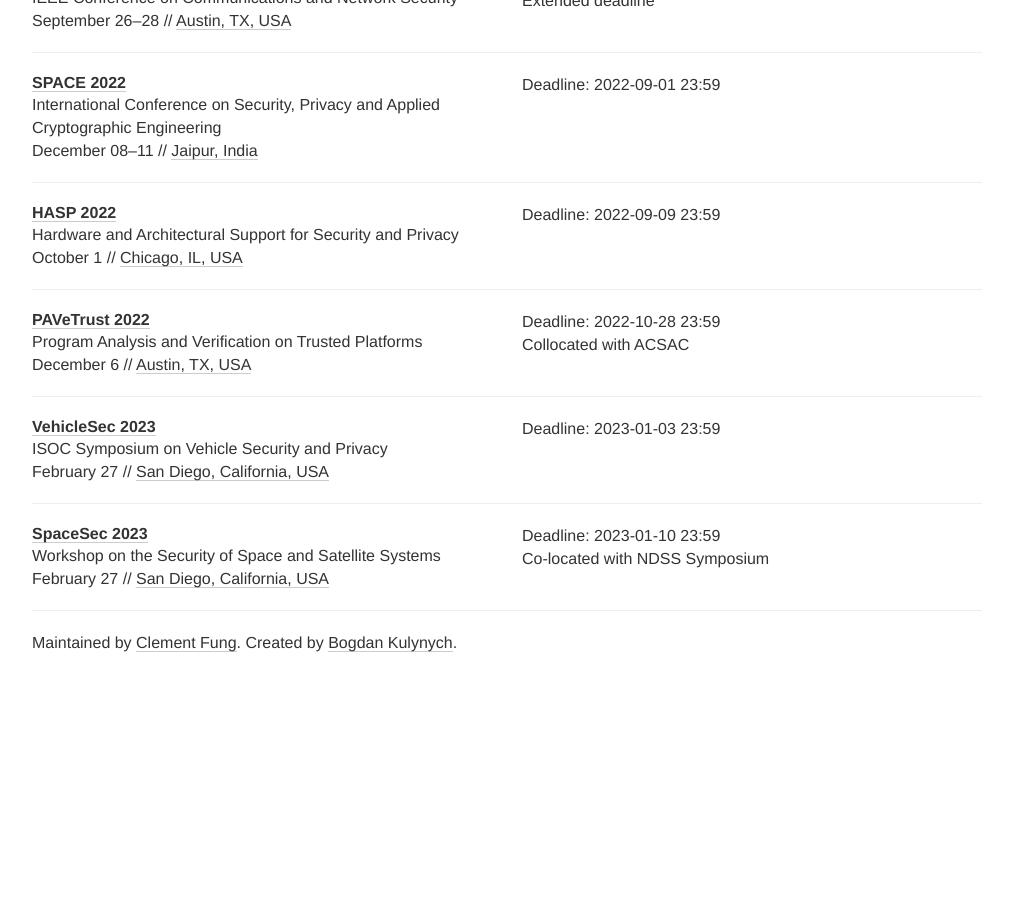
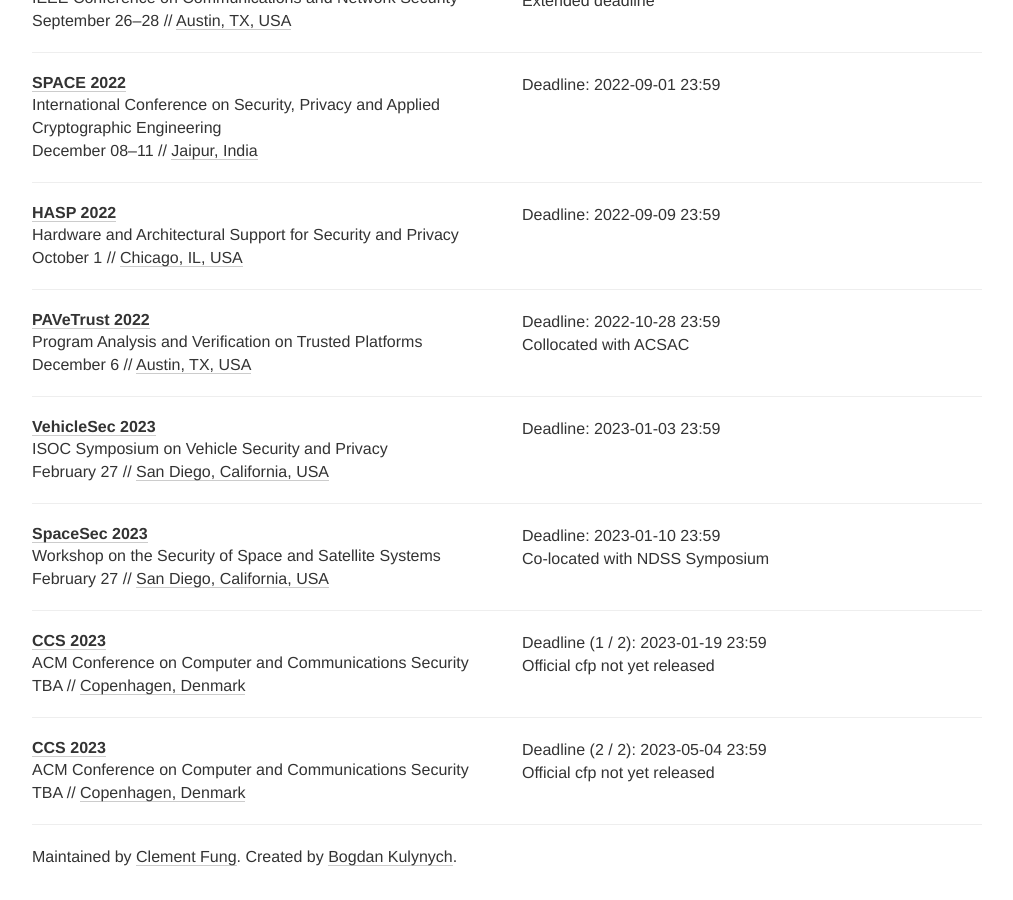
Before and after one commit to sec-deadlines/sec-deadlines.github.io, a Jekyll site: the page built from index.html, in a window 1280 px wide and 900 px high, scrolled down 7746 px. Shown: the whole window, without its empty margins (133-1146 px from the left). Built offline with Jekyll 4.4.1, drawn with Linux system fonts in a browser that asks for light colours; nearby versions of some CDN libraries; comment, search, counter and statistics services are not loaded; before the commit the page ends 8432 px from its top, so only the background shows below that.

Commit message:
add preliminary CCS 2023 cfp

```diff
--- a/_data/conferences.yml
+++ b/_data/conferences.yml
@@ -523,3 +523,15 @@
   date: February 27
   place: San Diego, California, USA
   tags: [SEC, PRIV, CRYPTO, SHOP]
+
+- name: CCS
+  description: ACM Conference on Computer and Communications Security
+  year: 2023
+  link: https://cispa.saarland/group/cremers/events/CCS2023/
+  comment: Official cfp not yet released
+  deadline:
+    - "2023-01-19 23:59"
+    - "2023-05-04 23:59"
+  date: TBA
+  place: Copenhagen, Denmark
+  tags: [SEC, PRIV, CONF]
```
